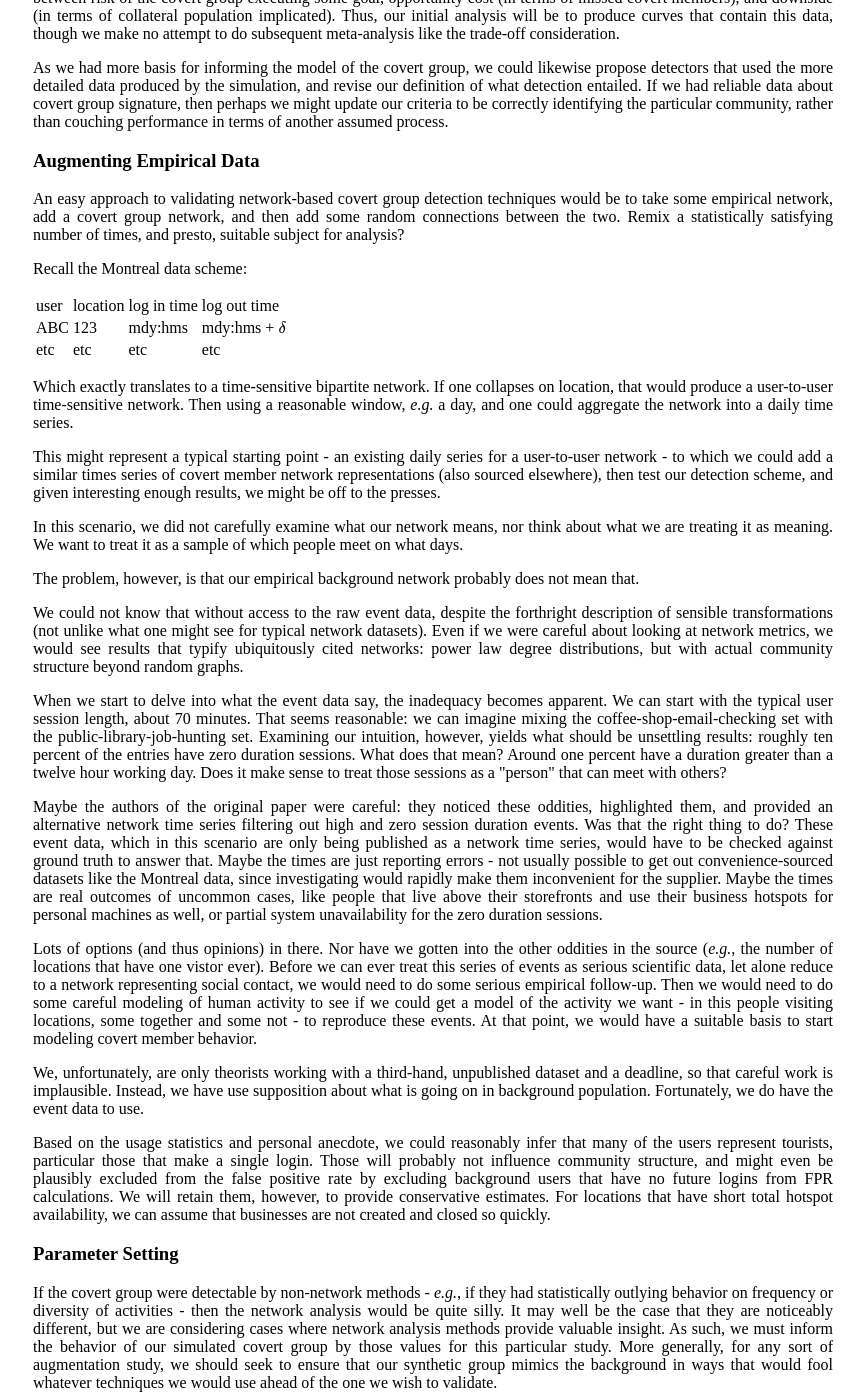
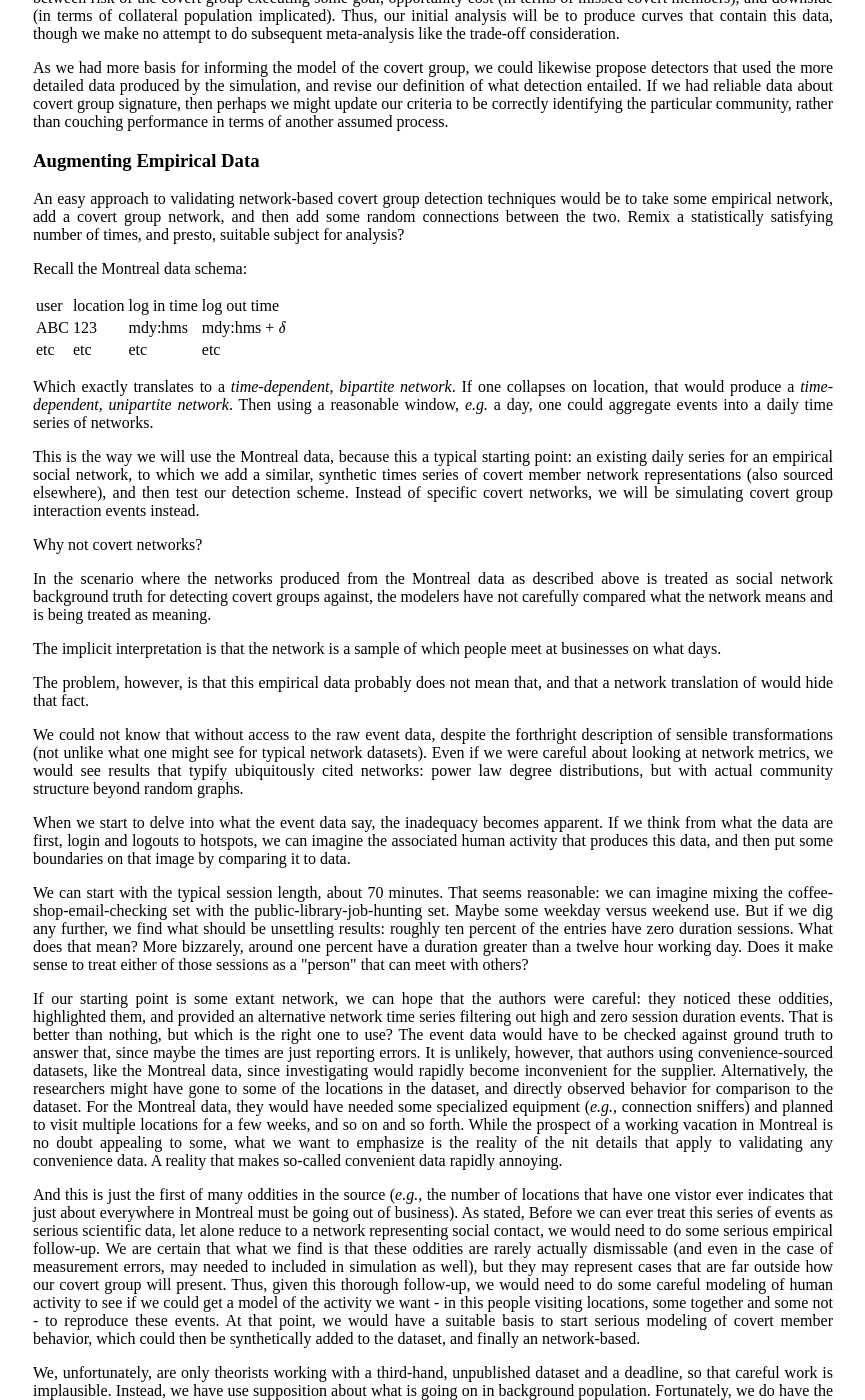
Before and after one commit to pearsonca/scala-commsim, a Jekyll site: the page built from index.md, in a window 1280 px wide and 1400 px high, scrolled down 9548 px. Shown: the whole window, without its empty margins (207-1072 px from the left). Built offline with Jekyll 4.4.1, drawn with Linux system fonts in a browser that asks for light colours; formulas are drawn with MathJax 3.

Commit message:
breakfast tweaks

```diff
--- a/index.md
+++ b/index.md
@@ -696,28 +696,36 @@ would be to take some empirical network, add a covert group network, and
 then add some random connections between the two.  Remix a statistically satisfying
 number of times, and presto, suitable subject for analysis?
 
-Recall the Montreal data scheme:
+Recall the Montreal data schema:
 
 | user | location | log in time | log out time |
 |:====:|:========:|============:|=============:|
 | ABC  | 123      | mdy:hms     | mdy:hms + $\delta$ |
 | etc  | etc      | etc         | etc |
 
-Which exactly translates to a time-sensitive bipartite network.  If one collapses
-on location, that would produce a user-to-user time-sensitive network.
-Then using a reasonable window, *e.g.* a day, and one could aggregate the network
-into a daily time series.
+Which exactly translates to a *time-dependent, bipartite network*.  If one collapses
+on location, that would produce a *time-dependent, unipartite network*.
+Then using a reasonable window, *e.g.* a day, one could aggregate events into a daily
+time series of networks.
 
-This might represent a typical starting point - an existing daily series for a
-user-to-user network - to which we could add a similar times series of covert
-member network representations (also sourced elsewhere), then test our detection
-scheme, and given interesting enough results, we might be off to the presses.
+This is the way we will use the Montreal data, because this a typical starting
+point: an existing daily series for an empirical social network, to which we add
+a similar, synthetic times series of covert member network representations (also
+sourced elsewhere), and then test our detection scheme.  Instead of specific
+covert networks, we will be simulating covert group interaction events instead.
 
-In this scenario, we did not carefully examine what our network means, nor
-think about what we are treating it as meaning.  We want to treat it as a sample
-of which people meet on what days.
+Why not covert networks?
 
-The problem, however, is that our empirical background network probably does not mean that.
+In the scenario where the networks produced from the Montreal data as described
+above is treated as social network background truth for detecting covert groups
+against, the modelers have not carefully compared what the network means and is
+being treated as meaning.
+
+The implicit interpretation is that the network is a sample of which people meet
+at businesses on what days.
+
+The problem, however, is that this empirical data probably does not mean that,
+and that a network translation of would hide that fact.
 
 We could not know that without access to the raw event data,
 despite the forthright description of sensible transformations (not unlike what
@@ -727,33 +735,48 @@ power law degree distributions, but with actual community structure beyond
 random graphs.
 
 When we start to delve into what the event data say, the inadequacy becomes apparent.
-We can start with the typical user session length, about 70 minutes.  That seems
-reasonable: we can imagine mixing the coffee-shop-email-checking set with the public-library-job-hunting
-set.  Examining our intuition, however, yields what should be unsettling results:
-roughly ten percent of the entries have zero duration sessions.  What does that
-mean?  Around one percent have a duration greater than a twelve hour working day.  Does it
-make sense to treat those sessions as a \"person\" that can meet with others?
+If we think from what the data are first, login and logouts to hotspots, we can
+imagine the associated human activity that produces this data, and then put some
+boundaries on that image by comparing it to data.
 
-Maybe the authors of the original paper were careful: they noticed these oddities,
-highlighted them, and provided an alternative network time series filtering out
-high and zero session duration events.  Was that the right thing to do?  These
-event data, which in this scenario are only being published as a network time
-series, would have to be checked against ground truth to answer that.  Maybe the times are just
-reporting errors - not usually possible to get out convenience-sourced datasets
-like the Montreal data, since investigating would rapidly make them inconvenient
-for the supplier.  Maybe the times are real outcomes of uncommon cases, like people
-that live above their storefronts and use their business hotspots for personal machines
-as well, or partial system unavailability for the zero duration sessions.
+We can start with the typical session length, about 70 minutes.  That seems
+reasonable: we can imagine mixing the coffee-shop-email-checking set with the
+public-library-job-hunting set.  Maybe some weekday versus weekend use.  But if
+we dig any further, we find what should be unsettling results: roughly ten
+percent of the entries have zero duration sessions.  What does that mean?  More
+bizzarely, around one percent have a duration greater than a twelve hour working
+day.  Does it make sense to treat either of those sessions as a \"person\" that can meet
+with others?
 
-Lots of options (and thus opinions) in there.  Nor have we gotten into the other
-oddities in the source (*e.g.*, the number of locations that have one vistor
-ever).  Before we can ever treat this series of events as serious scientific
-data, let alone reduce to a network representing social contact, we would need
-to do some serious empirical follow-up.  Then we would need to do some careful
-modeling of human activity to see if we could get a model of the activity we want - in this
-people visiting locations, some together and some not - to reproduce these events.
-At that point, we would have a suitable basis to start modeling covert member
-behavior.
+If our starting point is some extant network, we can hope that the authors were
+careful: they noticed these oddities, highlighted them, and provided an
+alternative network time series filtering out high and zero session duration
+events.  That is better than nothing, but which is the right one to use?  The event data would have to be
+checked against ground truth to answer that, since maybe the times are just reporting
+errors.  It is unlikely, however, that authors using convenience-sourced datasets, like the
+Montreal data, since investigating would rapidly become inconvenient for the
+supplier.  Alternatively, the researchers might have gone to some of the locations
+in the dataset, and directly observed behavior for comparison to the dataset.  For
+the Montreal data, they would have needed some specialized equipment (*e.g.*, connection
+sniffers) and planned to visit multiple locations for a few weeks, and so on and so forth.  While
+the prospect of a working vacation in Montreal is no doubt appealing to some,
+what we want to emphasize is the reality of the nit details that apply to validating any convenience data.
+A reality that makes so-called convenient data rapidly annoying.
+
+And this is just the first of many oddities in the source (*e.g.*, the number of
+locations that have one vistor ever indicates that just about everywhere in
+Montreal must be going out of business).  As stated, Before we can ever treat
+this series of events as serious scientific data, let alone reduce to a network
+representing social contact, we would need to do some serious empirical
+follow-up.  We are certain that what we find is that these oddities are rarely
+actually dismissable (and even in the case   of measurement errors, may needed
+to included in simulation as well), but they may represent cases that are far
+outside how our covert group will present. Thus, given this thorough follow-up,
+we would need to do some careful modeling of human activity to see if we could
+get a model of the activity we want - in this people visiting locations, some
+together and some not - to reproduce these events. At that point, we would have
+a suitable basis to start serious modeling of covert member behavior, which
+could then be synthetically added to the dataset, and finally an network-based.
 
 We, unfortunately, are only theorists working with a third-hand, unpublished dataset and a deadline,
 so that careful work is implausible.  Instead, we have use supposition about what
```
